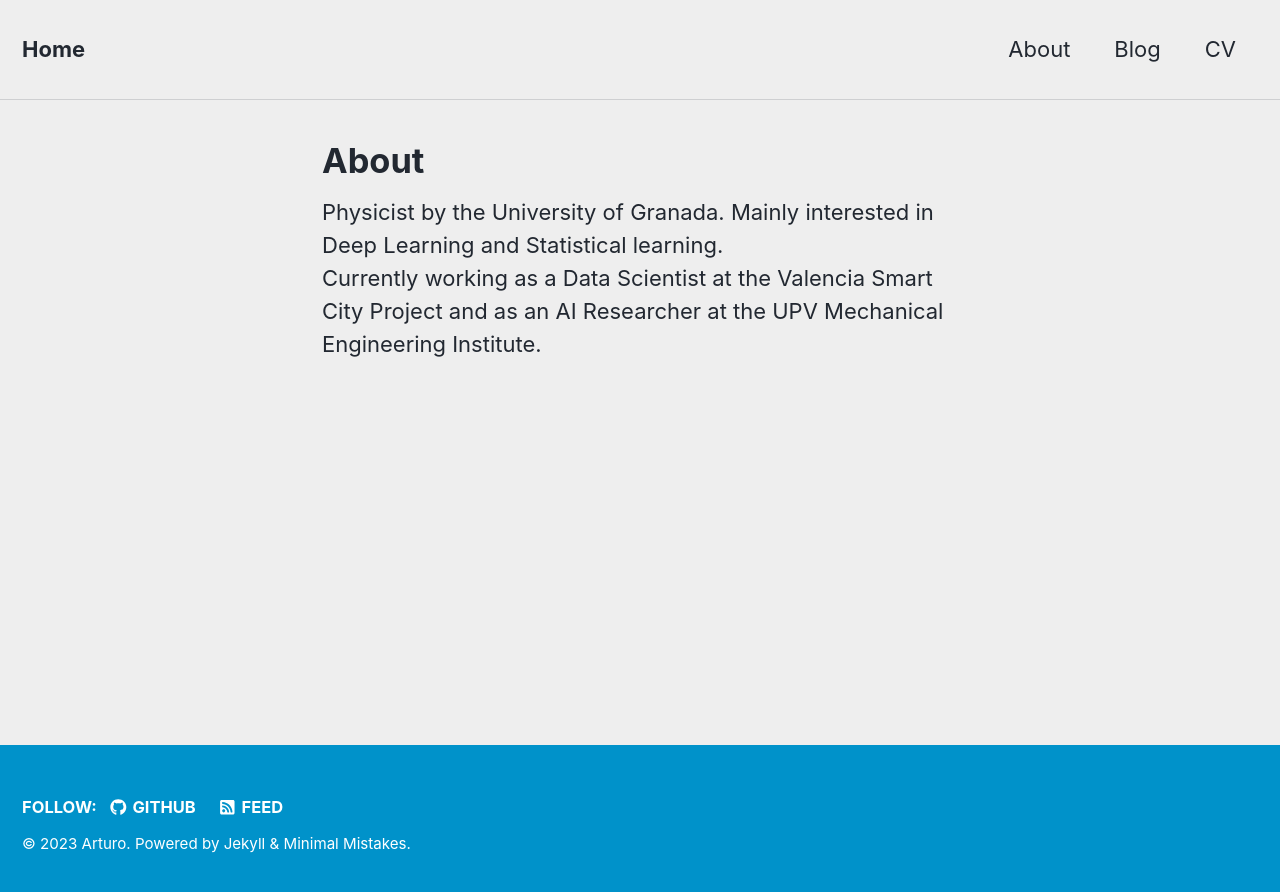
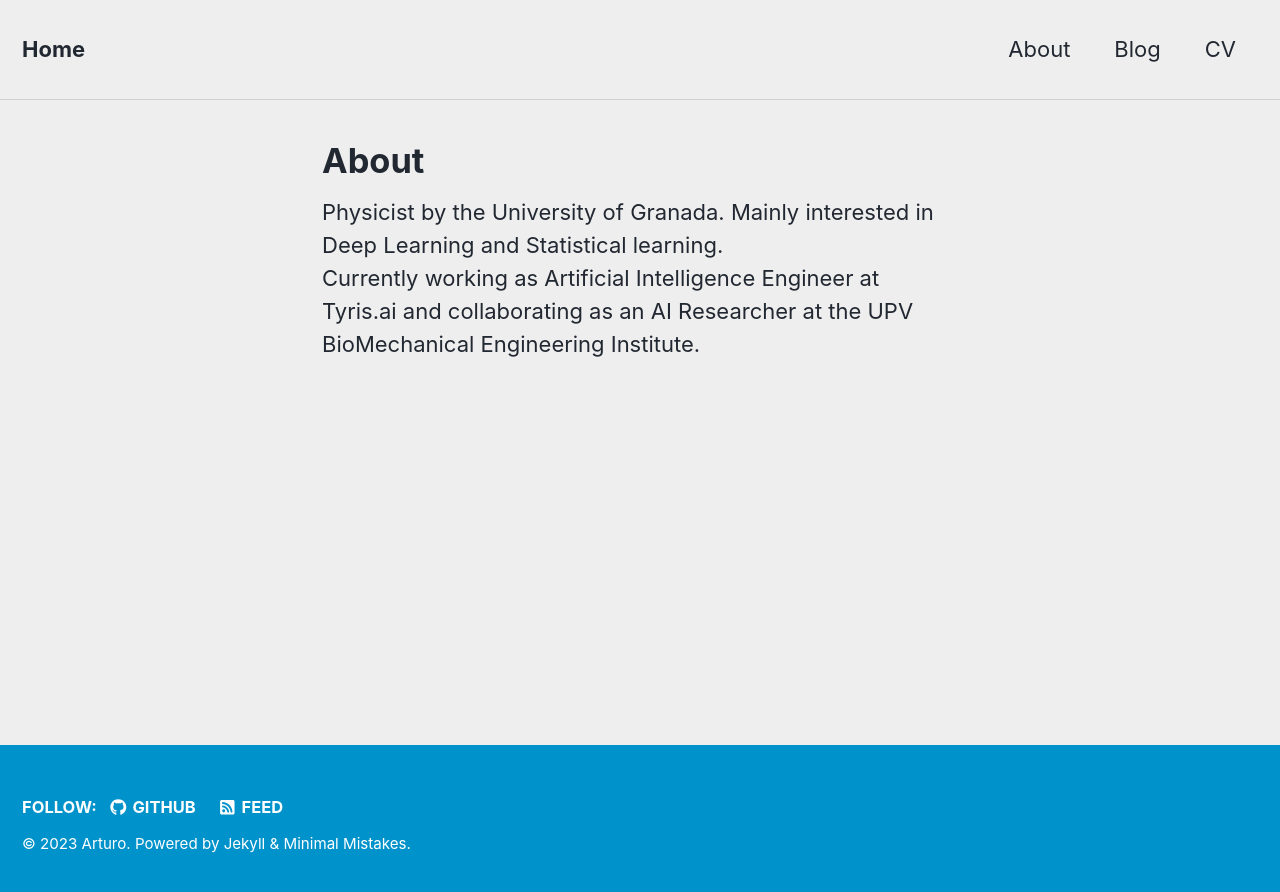
Before and after one commit to ArturoSirvent/ArturoSirvent.github.io, a Jekyll site: the page built from _pages/about.md, in a window 1280 px wide. Shown: the top 892 px of the page. Built offline with Jekyll 4.4.1, drawn with Linux system fonts in a browser that asks for light colours; nearby versions of some CDN libraries.

Commit message:
Update about.md

```diff
--- a/_pages/about.md
+++ b/_pages/about.md
@@ -5,4 +5,4 @@
 
 ---
 
-Physicist by the University of Granada. Mainly interested in Deep Learning and Statistical learning. <br> Currently working as a Data Scientist at the Valencia Smart City Project and as an AI Researcher at the UPV Mechanical Engineering Institute.
+Physicist by the University of Granada. Mainly interested in Deep Learning and Statistical learning. <br> Currently working as Artificial Intelligence Engineer at Tyris.ai and collaborating as an AI Researcher at the UPV BioMechanical Engineering Institute.
```
